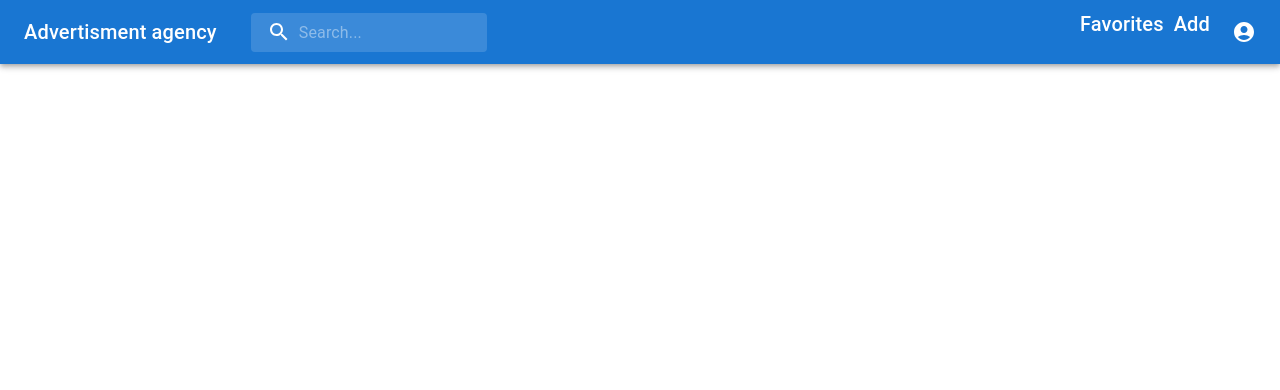
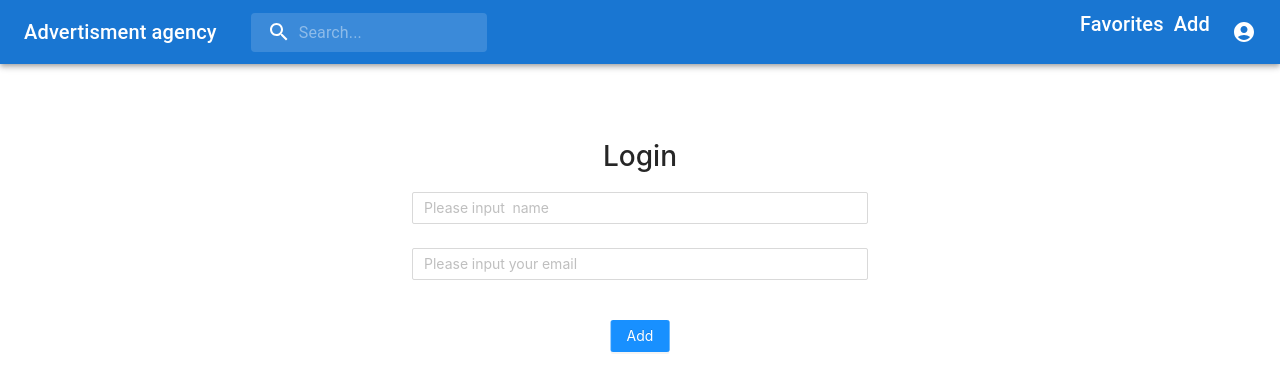
Before and after one commit to NargizMe/pyp-final, a React (Vite) app in the folder client/: page /login in a window 1280 px wide. Shown: the top 390 px of the page. Built offline with nearby package versions, Linux system fonts and the light colour scheme; no server answers.

Commit message:
login and register page are ready

```diff
--- a/client/src/App.jsx
+++ b/client/src/App.jsx
@@ -4,6 +4,8 @@ import AddAdvertisementPage from "./pages/add-advertisement";
 import FavoritesPage from "./pages/favorites";
 import HomePage from "./pages/home/HomePage";
 import Navbar from "./components/Navbar";
+import SignUp from "./pages/signUp";
+import Login from "./pages/add-advertisement/login";
 // import { Breadcrumb, Layout, Menu } from "antd";
 
 function App() {
@@ -26,7 +28,10 @@ function App() {
     </Header> */}
     <Navbar/>
       <Routes>
-        <Route path="/" element={<HomePage />} />
+
+        <Route path="/signup" element={<SignUp />} />
+        <Route path="/login" element={<Login />} />
+        <Route path="/home" element={<HomePage />} />
         <Route path="/favorites" element={<FavoritesPage />} />
         <Route path="/add-advertisement" element={<AddAdvertisementPage />} />
         <Route path="/details/:id" element={<DetailsPage/>} />
--- /dev/null
+++ b/client/src/pages/add-advertisement/login/index.jsx
@@ -0,0 +1,70 @@
+import * as yup from 'yup';
+import axios from 'axios';
+import 'antd/dist/antd.css';
+import { Form, Input, Button } from 'antd';
+import { useEffect, useState } from 'react';
+import { useNavigate } from 'react-router-dom';
+
+let schema = yup.object().shape({
+  name: yup.string().required(),
+  email: yup.string().required(),
+});
+const yupSync = {
+  async validator({ field }, value) {
+    await schema.validateSyncAt(field, { [field]: value });
+  },
+};
+
+const Login = () => {
+  const [user, setUser] = useState([]);
+  const navigate = useNavigate();
+
+  useEffect(() => {
+    axios.get('http://localhost:5000/users').then((data) => setUser(data.data));
+  });
+  const [form] = Form.useForm();
+  const onFinish = (values) => {
+    user.map((item) => {
+      console.log(item);
+      if (item.name == values.name && item.email == values.email) {
+        navigate('/home');
+      }
+    });
+    console.log(user);
+
+    form.resetFields();
+  };
+  const formStyle = {
+    width: '40%',
+    margin: 'auto',
+  };
+  const btnStyle = {
+    position: 'absolute',
+    top: '50%',
+    left: '50%',
+    transform: 'translate(-50%)',
+  };
+  return (
+    <div style={{ padding: '70px' }}>
+      <h1 style={{ textAlign: 'center' }}> Login</h1>
+
+      <Form form={form} name="form1" onFinish={onFinish} style={formStyle}>
+        <Form.Item name="name" rules={[yupSync]}>
+          <Input placeholder="Please input  name" />
+        </Form.Item>
+
+        <Form.Item name="email" rules={[yupSync]}>
+          <Input type="email" placeholder="Please input your email" />
+        </Form.Item>
+
+        <Form.Item>
+          <Button type="primary" htmlType="submit" style={btnStyle}>
+            Add
+          </Button>
+        </Form.Item>
+      </Form>
+    </div>
+  );
+};
+
+export default Login;
--- /dev/null
+++ b/client/src/pages/signUp/index.jsx
@@ -0,0 +1,62 @@
+import * as yup from 'yup';
+import axios from 'axios';
+import 'antd/dist/antd.css';
+import { Form, Input, Button } from 'antd';
+import { useNavigate } from 'react-router-dom';
+import {Link} from 'react-router-dom'
+let schema = yup.object().shape({
+  name: yup.string().required(),
+  email: yup.string().required(),
+});
+const yupSync = {
+  async validator({ field }, value) {
+    await schema.validateSyncAt(field, { [field]: value });
+  },
+};
+
+const SignUp = () => {
+  const [form] = Form.useForm();
+  const navigate = useNavigate();
+  const onFinish = (values) => {
+    console.log('Success:', values);
+    axios.post('http://localhost:5000/users', values);
+
+    navigate('/login');
+
+    form.resetFields();
+  };
+  const formStyle = {
+    width: '40%',
+    margin: 'auto',
+  };
+  const btnStyle = {
+    position: 'absolute',
+    top: '50%',
+    left: '50%',
+    transform: 'translate(-50%)',
+  };
+  return (
+    <div style={{ padding: '70px' }}>
+      <h1 style={{ textAlign: 'center' }}> Sign up</h1>
+
+      <Form form={form} name="form1" onFinish={onFinish} style={formStyle}>
+        <Form.Item name="name" rules={[yupSync]}>
+          <Input placeholder="Please input  name" />
+        </Form.Item>
+
+        <Form.Item name="email" rules={[yupSync]}>
+          <Input type="email" placeholder="Please input your email" />
+        </Form.Item>
+
+        <Form.Item>
+          <Button type="primary" htmlType="submit" style={btnStyle}>
+            Sign up
+          </Button>
+          <Link to='/login'>Do yo have account? sign in !</Link>
+        </Form.Item>
+      </Form>
+    </div>
+  );
+};
+
+export default SignUp;
```
Also changed, not shown: client/src/pages/home/HomePage.jsx (+8 -0 lines), 1 other file (tests, documents, lock files or other folders).
